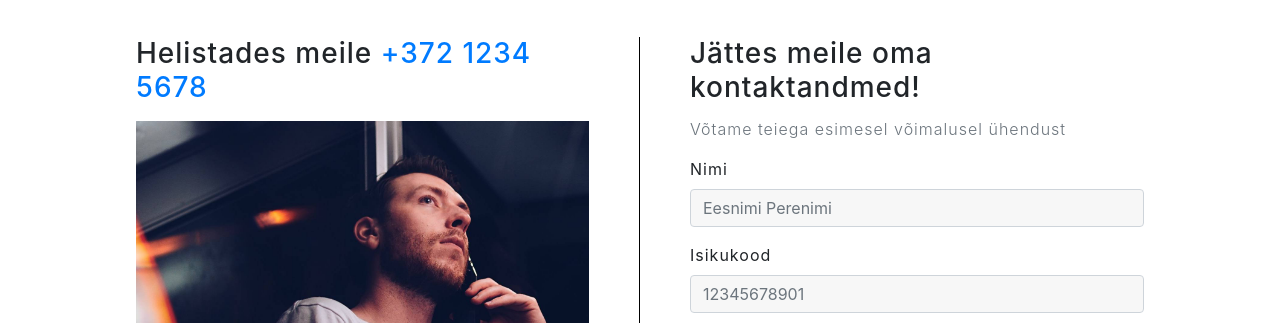
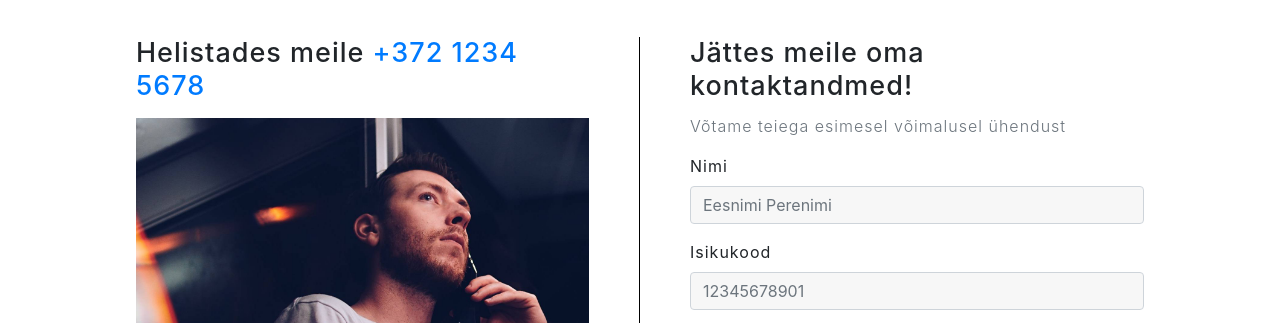
Before and after one commit to tuule/VL2-projekt, a plain HTML site: page telli.html in a window 1280 px wide. Shown: the part 403-726 px from the top of the page. Drawn offline with nearby package versions, Linux system fonts and the light colour scheme.

Commit message:
Pisimuudatus

```diff
--- a/css/style.css
+++ b/css/style.css
@@ -143,7 +143,7 @@ body {
 }
 
 .vasak h4 {
-    font-size: 28px;
+    font-size: 27px;
 }
 
 .vasak-meist {
@@ -155,7 +155,7 @@ body {
 }
 
 #stiil1 h4 {
-    font-size: 28px;
+    font-size: 27px;
 }
 
 .parem hr {
```
